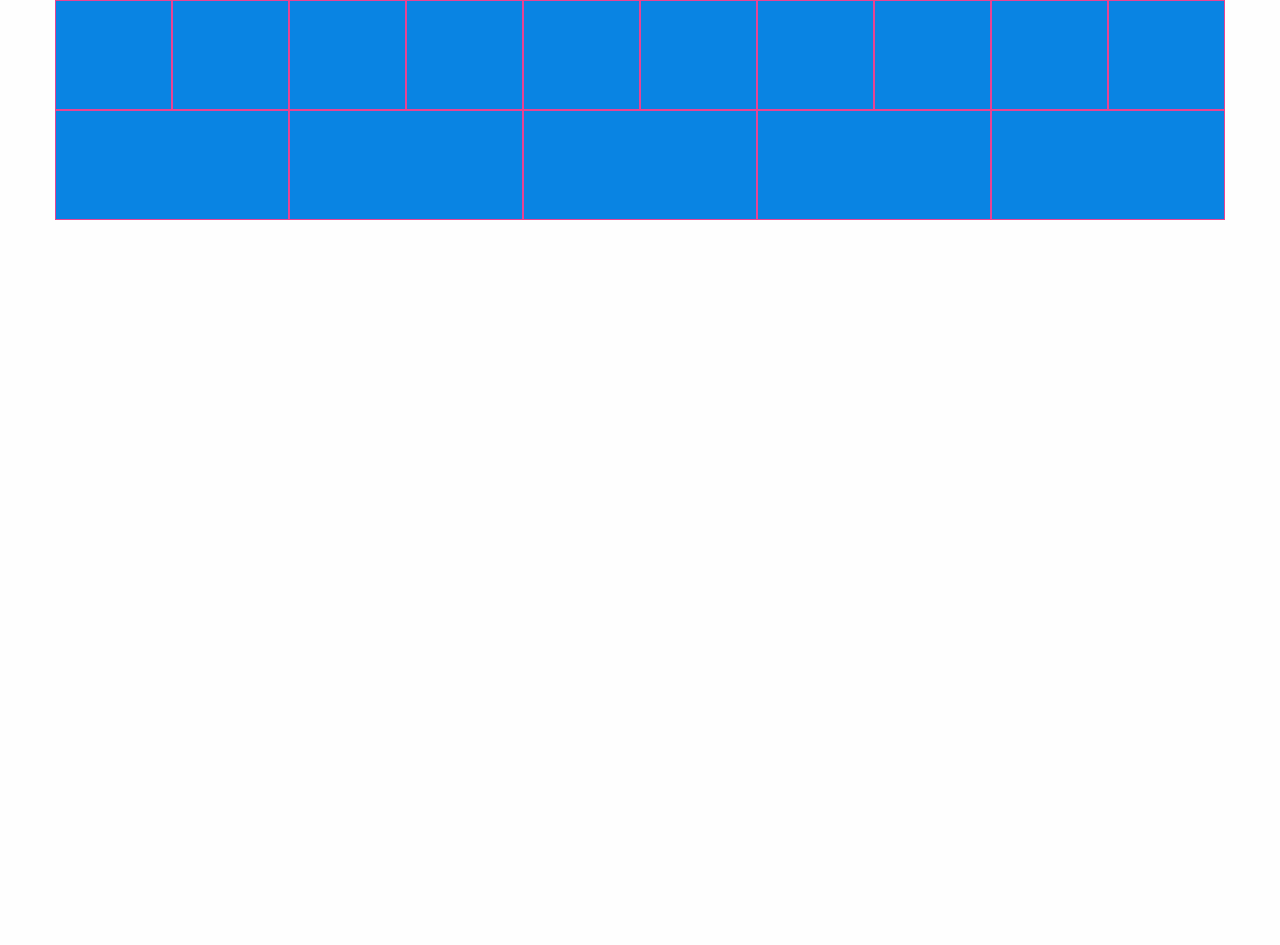
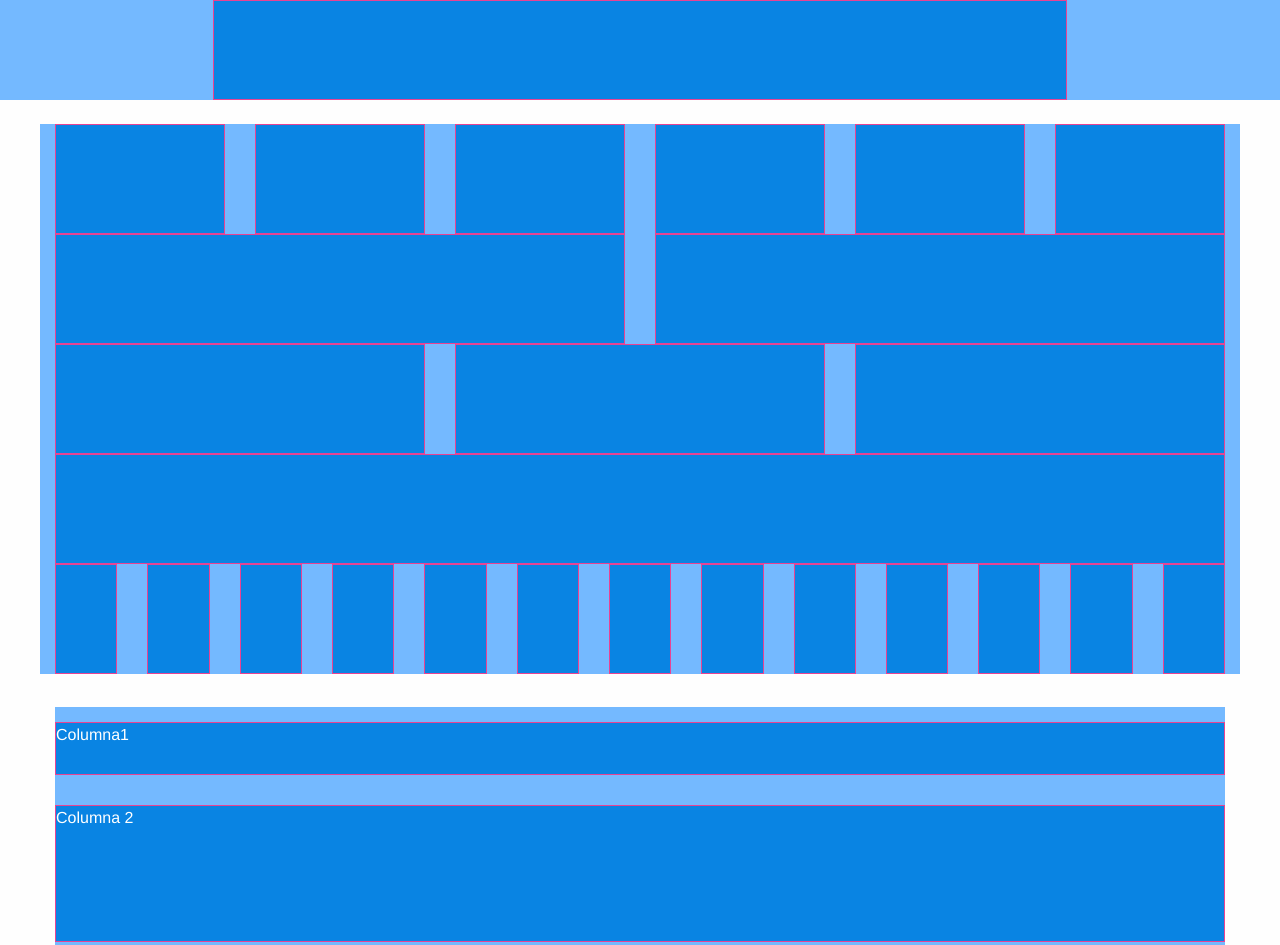
Before and after one commit to josmorava/Curso_Foundation, a plain HTML site: page Clases/Grilla-FOUNDATION/index.html in a window 1280 px wide. Shown: the top 945 px of the page. Before the commit the page ends 800 px from the top, so only its background shows below. Drawn offline with nearby package versions, Linux system fonts and the light colour scheme.

Commit message:
Reto grilla

```diff
--- a/Clases/Grilla-FOUNDATION/index.html
+++ b/Clases/Grilla-FOUNDATION/index.html
@@ -31,9 +31,61 @@
 <body>
     <!--el sistema de grilla de foundation s ebasa en ancho, si no se le da un valor a la celda completa utilizará todo el ancho disponible en todo el navegador-->
     <!--12 columnas por defecto, utilizado y definido por celdas-->
+
+    <!--grid-container: permite asignarle un margen de cada lado automático a la grilla completa.-->
+    <!--grid-margin-x: permite darle un margin a cada elemento de la grilla-->
+    <!--<div class="grid-x grid-margin-x grid-padding-x">
+            <!--grid-padding-x: padding automático-->
+    <!-- <div class="cell auto">Hola</div>
+            <div class="cell auto">Mundo</div>
+            <div class="cell auto"></div>
+            <div class="cell auto"></div>
+            <div class="cell auto"></div>
+            <div class="cell auto"></div>
+            <div class="cell auto"></div>
+            <div class="cell auto"></div>
+            <div class="cell auto"></div>
+            <div class="cell auto"></div>
+        </div>
+        <div class="grid-x"> -->
+    <!--con el valor auto ocupa el ancho automaticamente sin asignarle un valor específico-->
+    <!-- <div class="cell auto"></div>
+            <div class="cell auto"></div>
+            <div class="cell auto"></div>
+            <div class="cell auto"></div>
+            <div class="cell auto"></div>
+        </div> -->
+
+
+    <!--grilla vertical, tiene que tener un alto fijo-->
+    <!-- <div class="grid-y grid-margin-y" style="height: 400px;">
+        <div class="cell small-6 auto"></div>
+        <div class="cell auto"></div>
+        <div class="cell auto"></div>
+    </div> -->
+
+    <div class="grid-x">
+        <!--small-offset-2: permite centrar la celda de cada lado-->
+        <div class="cell small-8 small-offset-2" style="height: 100px;"></div>
+    </div>
+    <br>
     <div class="grid-container">
-        <!--grid-container: permite asignarle un margen de cada lado automático.-->
-        <div class="grid-x">
+        <div class="grid-x grid-margin-x grid-paddin-x">
+            <div class="cell small-2"></div>
+            <div class="cell small-2"></div>
+            <div class="cell small-2"></div>
+            <div class="cell small-2"></div>
+            <div class="cell small-2"></div>
+            <div class="cell small-2"></div>
+            <div class="cell small-6"></div>
+            <div class="cell small-6"></div>
+            <div class="cell small-4"></div>
+            <div class="cell small-4"></div>
+            <div class="cell small-4"></div>
+            <div class="cell small-12"></div>
+            <div class="cell auto"></div>
+            <div class="cell auto"></div>
+            <div class="cell auto"></div>
             <div class="cell auto"></div>
             <div class="cell auto"></div>
             <div class="cell auto"></div>
@@ -45,15 +97,24 @@
             <div class="cell auto"></div>
             <div class="cell auto"></div>
         </div>
-        <div class="grid-x">
-            <!--con el valor auto ocupa el ancho automaticamente sin asignarle un valor específico-->
-            <div class="cell auto"></div>
-            <div class="cell auto"></div>
-            <div class="cell auto"></div>
-            <div class="cell auto"></div>
-            <div class="cell auto"></div>
+    </div>
+    <br>
+    <br>
+    <div class="grid-container">
+        <div class="grid-y grid-margin-y" style="height: 500px;">
+            <div class="cell small-6 medium-4 large-2">Columna1</div>
+            <div class="cell small-4 medium-4 large-4">Columna 2</div>
+            <div class="cell small-2 medium-4 large-6">Columna 3</div>
         </div>
     </div>
+    <br>
+    <br>
+    <div class="grid-container">
+        <div class="grid-x grid-margin-x">
+            <div class="cell medium-8 medium-offset-2 large-6 large-offset-6" style="height: 100px;"></div>
+        </div>
+    </div>
+    <br>
 
 
     <!-- Componente de FOUNDATION - Compressed JavaScript -->
```
